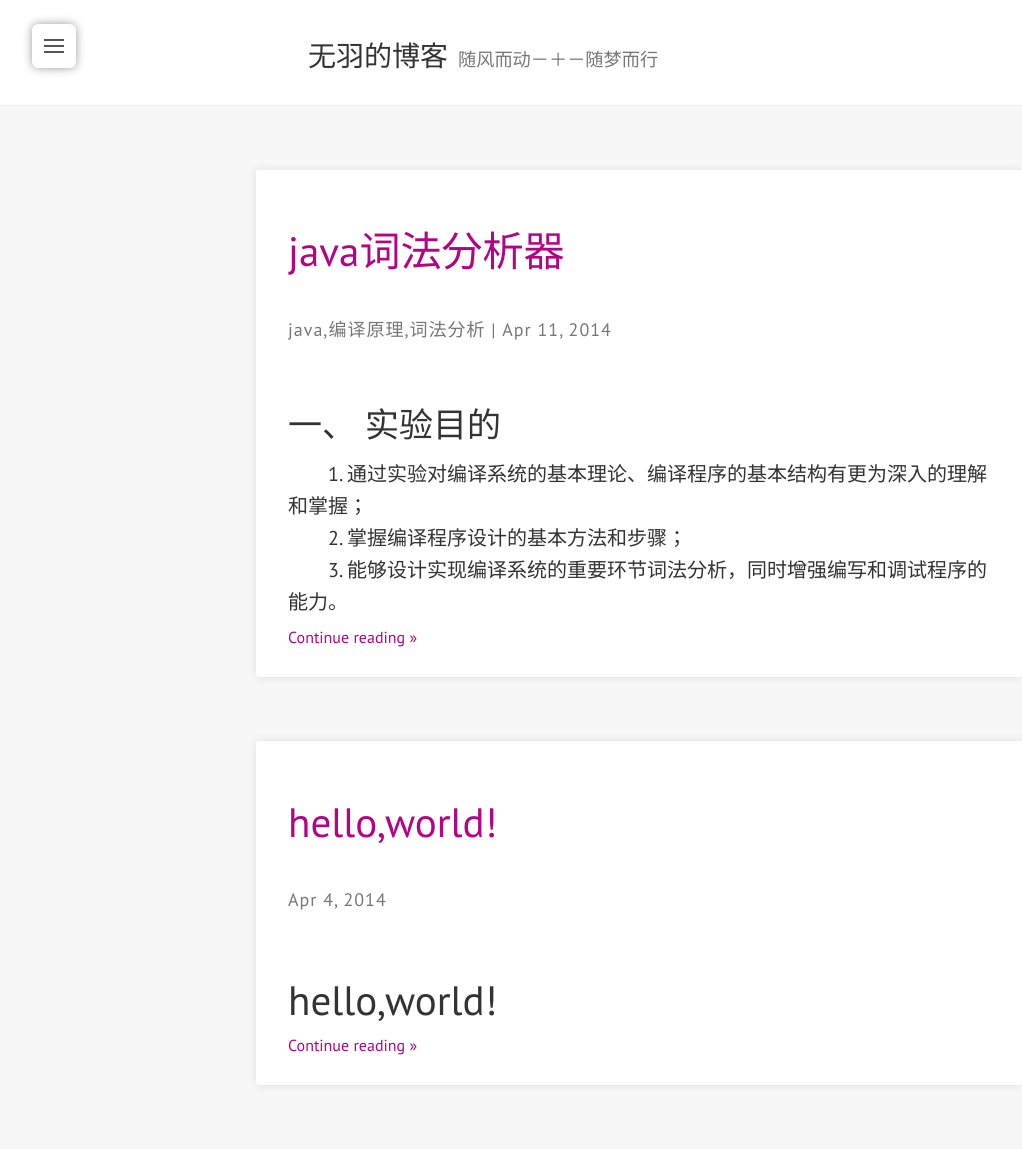
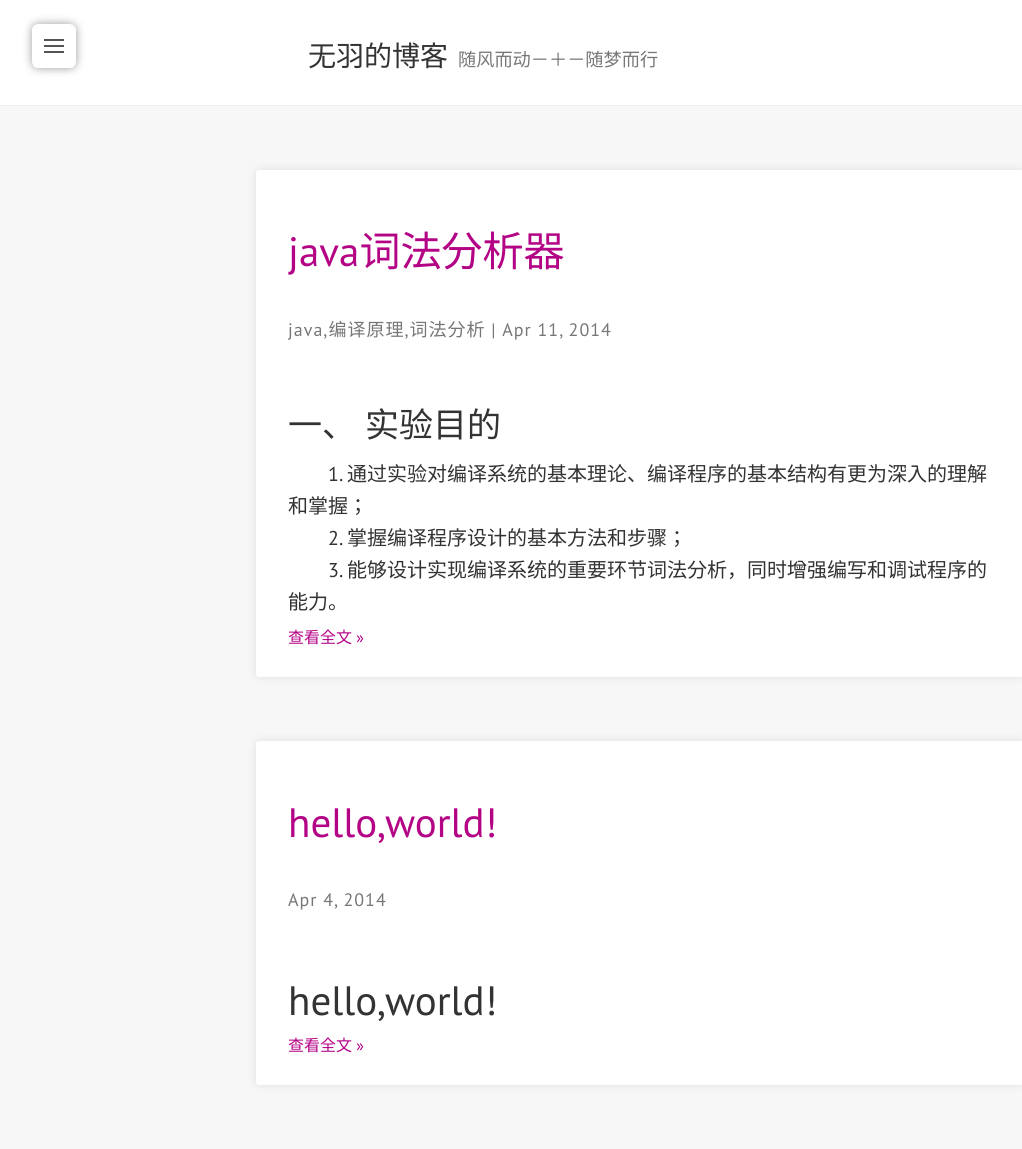
Before and after one commit to nonefly/nonefly.github.com, a Jekyll site: the page built from index.html, in a window 1280 px wide. Shown: the whole page, without its empty margins (0-1022 px from the left). Built offline with Jekyll 4.4.1, drawn with Linux system fonts in a browser that asks for light colours; nearby versions of some CDN libraries; the list of posts is cut into pages by our own code.

Commit message:
Update index.html

```diff
--- a/index.html
+++ b/index.html
@@ -37,7 +37,7 @@
 
     {{ post.excerpt }}
     <a href="{{ post.url | append: '/' | replace: '//', '/' | prepend: site.baseurl | prepend: site.url |  }}">
-      Continue reading »
+      查看全文 »
     </a>
   </article>
   {% endfor %}
@@ -49,13 +49,13 @@
   {% if paginator.next_page %}
       <a class="pagination-item older btn" href="{{ paginator.next_page_path | prepend: site.baseurl | append: '/' | replace: '//', '/' }}">Older</a>
   {% else %}
-    <span class="pagination-item older btn-disabled">Older</span>
+    <span class="pagination-item older btn-disabled">~之前</span>
   {% endif %}
 
   {% if paginator.previous_page %}
     <a class="pagination-item newer btn " href="{{ paginator.previous_page_path | prepend: site.baseurl | append: '/' | replace: '//', '/' }}">Newer</a>
   {% else %}
-    <span class="pagination-item newer btn-disabled">Newer</span>
+    <span class="pagination-item newer btn-disabled">之后~</span>
   {% endif %}
 
 </div>
```
